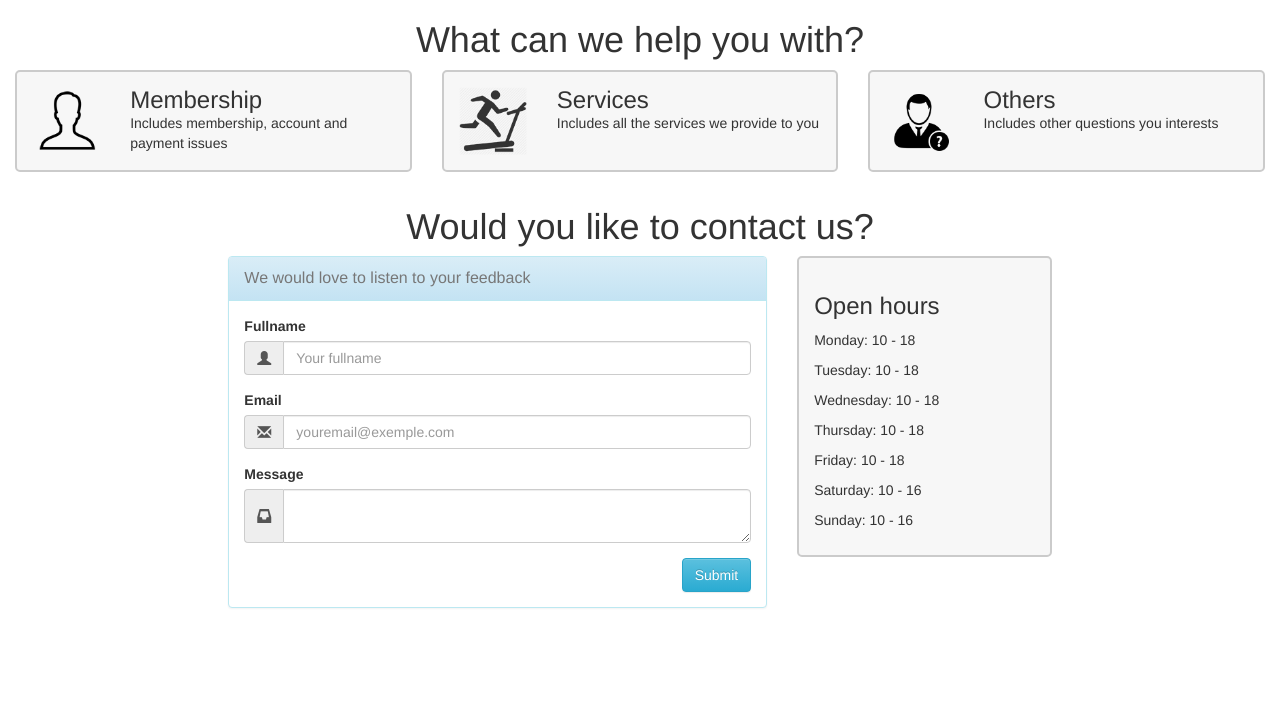
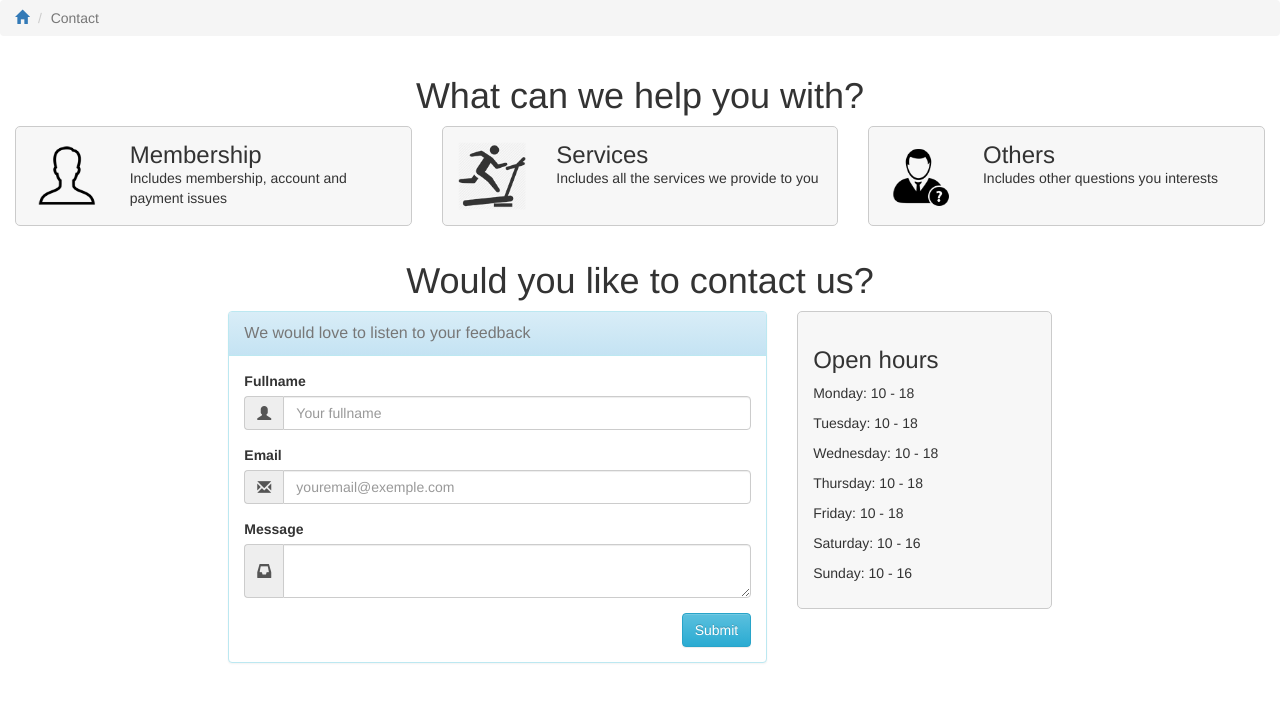
Before and after one commit to nguyenkhois/groupproject-bootstrap, a plain HTML site: page khoi/contact.html in a window 1280 px wide. Drawn offline with Linux system fonts and the light colour scheme.

Commit message:
Improved contact.html with breadcrumb (home icon linked to home page)

```diff
--- a/khoi/contact.html
+++ b/khoi/contact.html
@@ -16,6 +16,11 @@
 
 <!-- Contact page -->
 <main>
+    <ol class="breadcrumb">
+        <li><a href="index.html"><span class="glyphicon glyphicon-home"></span></a></li>
+        <li class="active">Contact</li>
+    </ol>
+
     <div id="container" class="container-fluid">
         <div class="row text-center">
             <h1>What can we help you with?</h1>
--- a/khoi/css/k-custom.css
+++ b/khoi/css/k-custom.css
@@ -48,7 +48,7 @@
 .box{width: 100%;padding: 15px;margin:0;position: relative;}
 .box-default{
     background: #f7f7f7;
-    border: 2px solid #cbcbcb;
+    border: 1px solid #cbcbcb;
     border-radius: 5px;
 }
 /* Clear Bootstrap style on these tags: p, h3 when we use this component */
```
